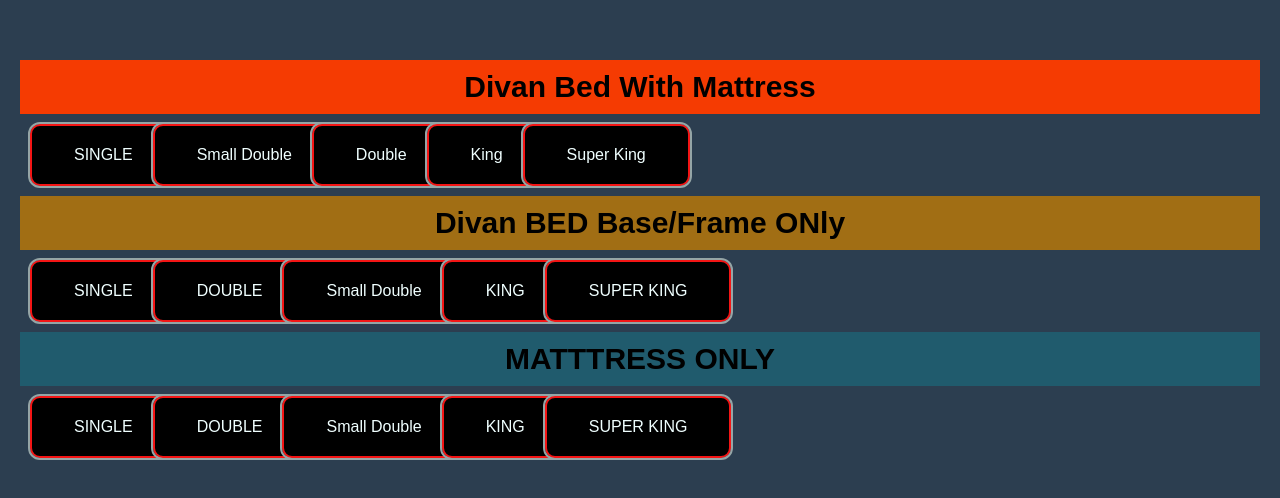
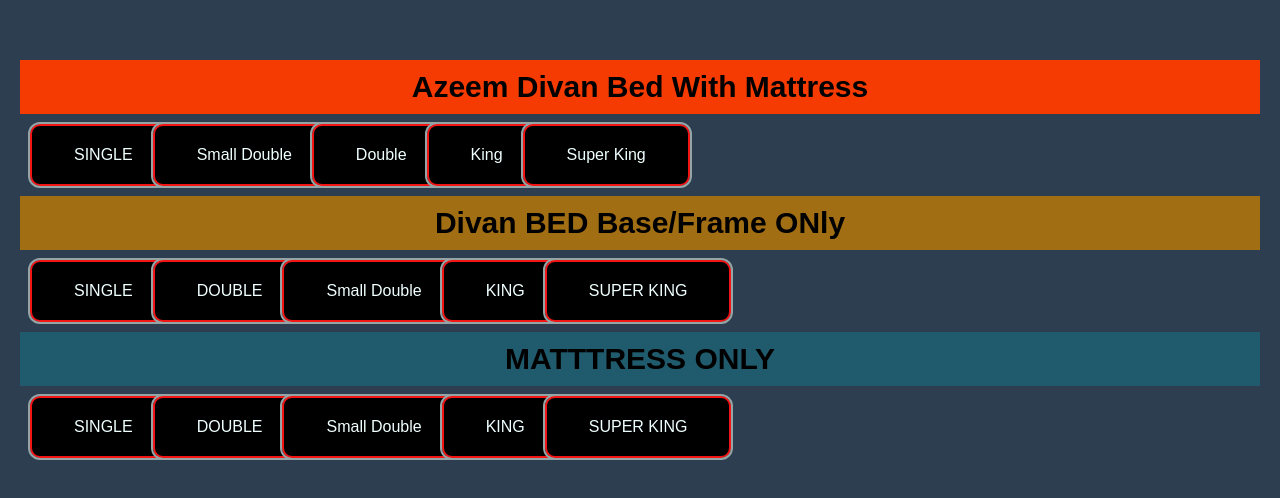
Before and after one commit to azeemxenzia/market, a plain HTML site: page Local price 2.html in a window 1280 px wide. Shown: the part 106-604 px from the top of the page. Drawn offline with Linux system fonts and the light colour scheme.

Commit message:
Update Local price 2.html

```diff
--- a/Local price 2.html
+++ b/Local price 2.html
@@ -91,7 +91,7 @@
 <body>
 
     <div id="copyContainer">
-        <div class="title" style="background-color: rgb(245, 59, 2);"> Divan Bed With Mattress </div>
+        <div class="title" style="background-color: rgb(245, 59, 2);"> Azeem Divan Bed With Mattress </div>
 
 
         <div class="replyContainer" onclick="copyToClipboard('reply1')">
```
